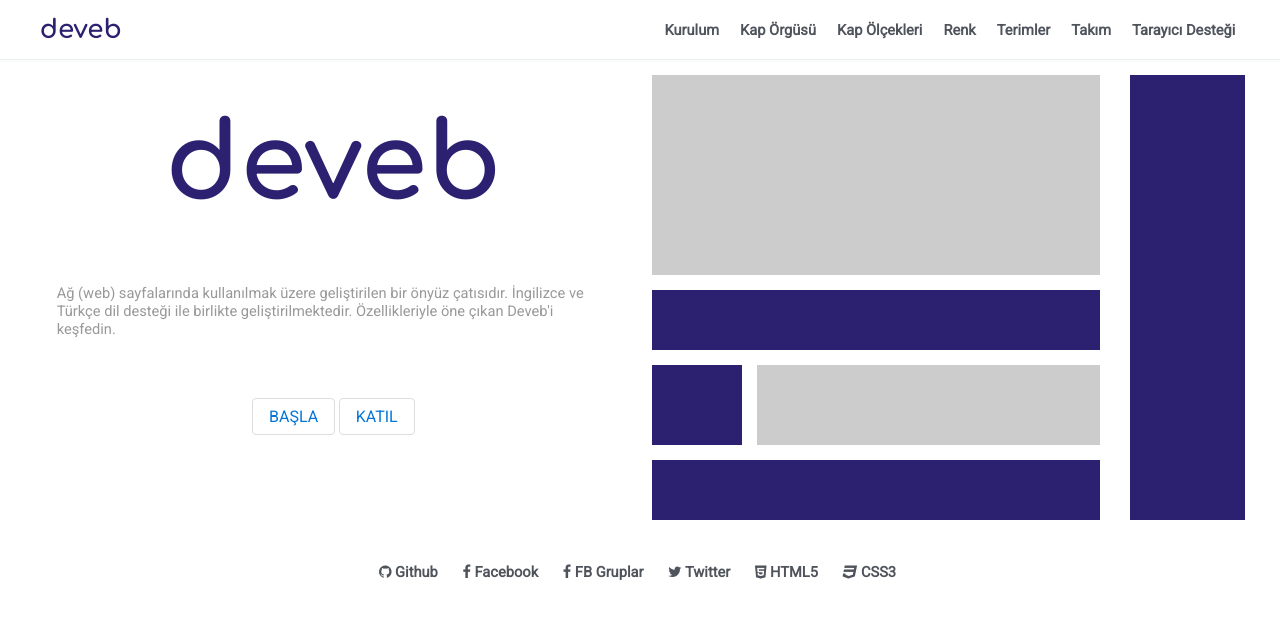
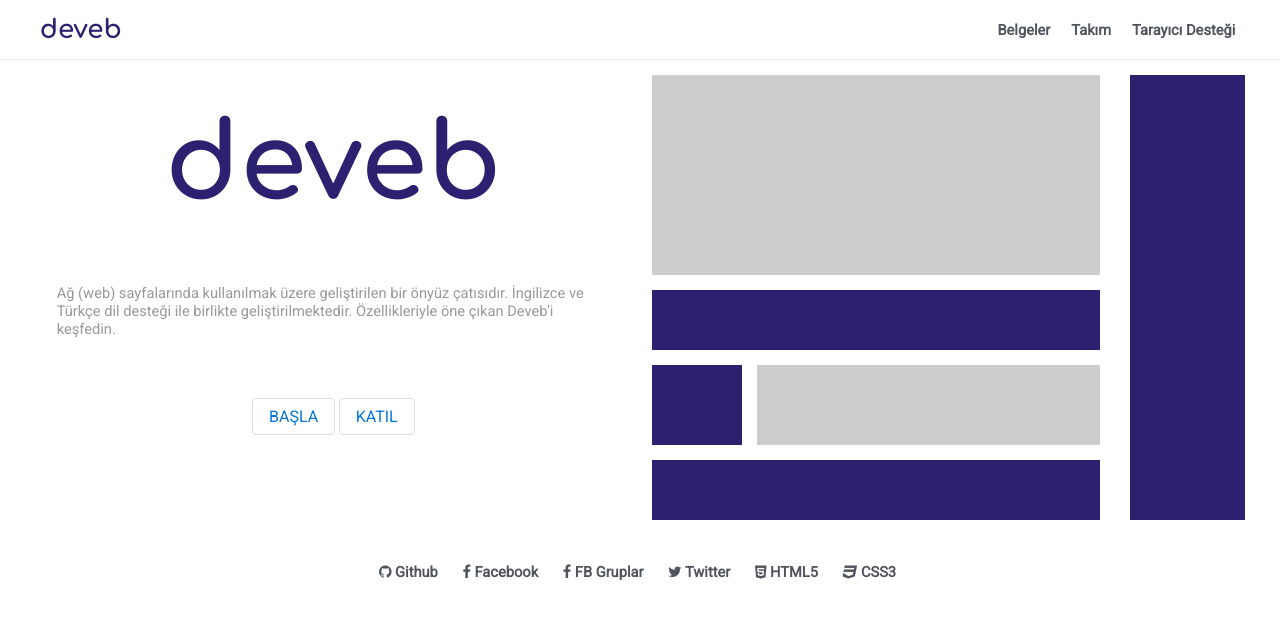
Before and after one commit to data-deveb/data-deveb.github.io, a Jekyll site: the page built from index.html, in a window 1280 px wide. Shown: the top 619 px of the page. Built offline with Jekyll 4.4.1, drawn with Linux system fonts in a browser that asks for light colours.

Commit message:
Güncelleme

```diff
--- a/_includes/header.html
+++ b/_includes/header.html
@@ -4,14 +4,10 @@
       <li><a href="https://data-deveb.github.io" class="logo">deveb</a></li>
     </ul>
     <ul class="menü-genel" data-gnl="0 göbekte">
-      <li><a href="https://data-deveb.github.io/belgeler/kurulum.html">Kurulum</a></li>
-      <li><a href="https://data-deveb.github.io/belgeler/kap-orgusu.html">Kap Örgüsü</a></li>
-      <li><a href="https://data-deveb.github.io/belgeler/kap-orgusu/olcekler.html">Kap Ölçekleri</a></li>
+      <li><a href="https://data-deveb.github.io/belgeler/kurulum.html">Belgeler</a></li>
       <!--<li><a href="belgeler/kap-orgusu/ornekler.html">Kap Örnekleri</a></li>
       <li><a href="https://data-deveb.github.io/belgeler/sekme-orgusu.html">Sekme</a></li>
       <li><a href="https://data-deveb.github.io/belgeler/resim-orgusu.html">Resim</a></li>-->
-      <li><a href="https://data-deveb.github.io/belgeler/renk-orgusu.html">Renk</a></li>
-      <li><a href="https://data-deveb.github.io/belgeler/terimler.html">Terimler</a></li>
       <li><a href="https://data-deveb.github.io/belgeler/takim.html">Takım</a></li>
       <li><a href="https://data-deveb.github.io/belgeler/tarayici-destegi.html">Tarayıcı Desteği</a></li>
     </ul>
```
